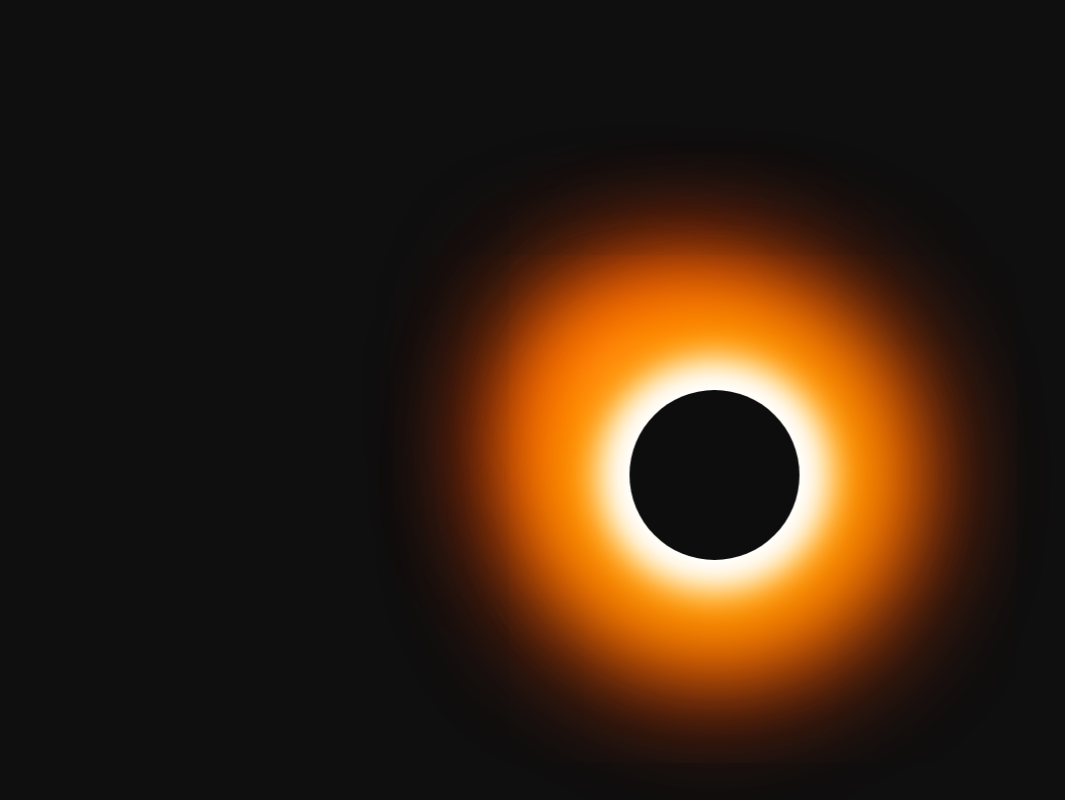
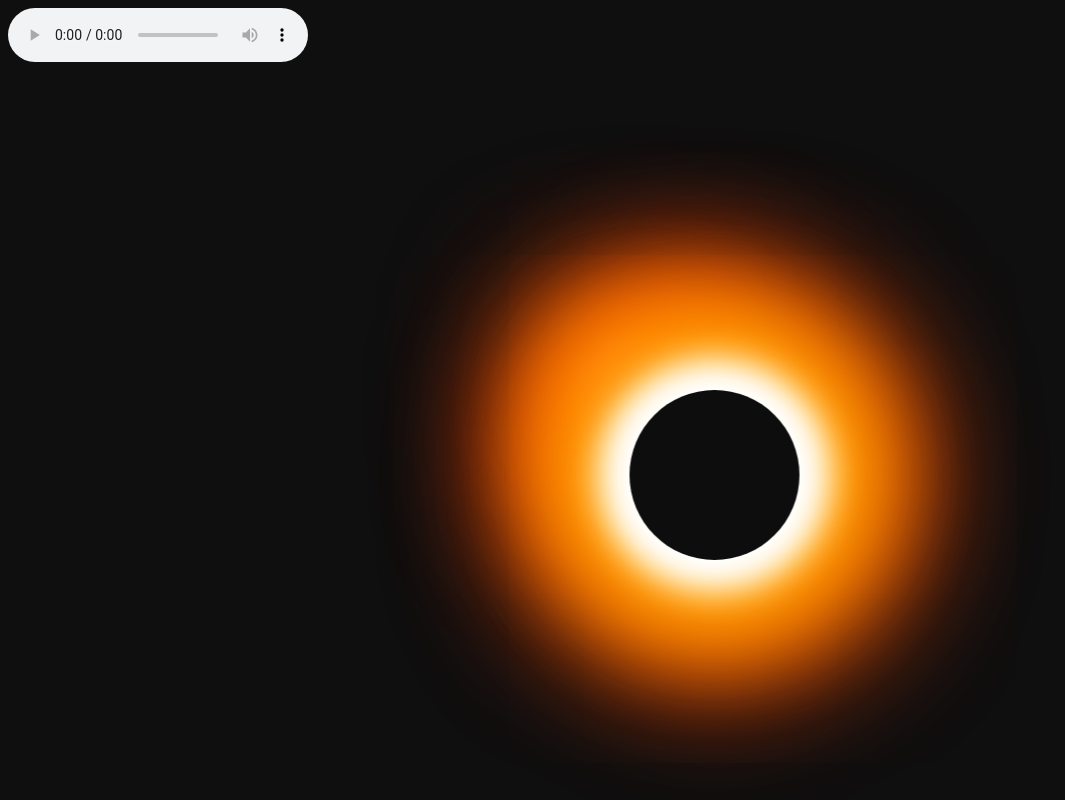
Before and after one commit to lcsmr99/Solar-Eclipse-Test, a plain HTML site: page index.html in a window 1280 px wide. Shown: the whole page, without its empty margins (0-1065 px from the left). Drawn offline with Linux system fonts and the light colour scheme.

Commit message:
add soundbox and icon

```diff
--- a/index.html
+++ b/index.html
@@ -5,6 +5,7 @@
     <meta http-equiv="X-UA-Compatible" content="IE=edge">
     <meta name="viewport" content="width=device-width, initial-scale=1.0">
     <link rel="stylesheet" href="style.css">
+    <link rel="shortcut icon" href="favicon.ico" type="image/x-icon">
     <title>Soul of Cinder</title>
 </head>
 <body>
@@ -13,5 +14,7 @@
           <div class="shadow"></div>
         </div>
     </div>
+
+    <audio src="dsost3.mp3" controls autoplay></audio>
 </body>
 </html>
```
Also changed, not shown: favicon.ico (added), 1 other file.
